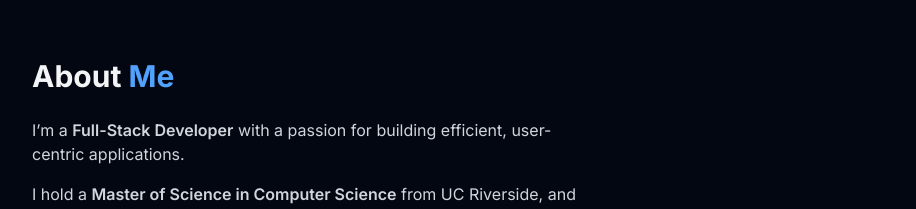
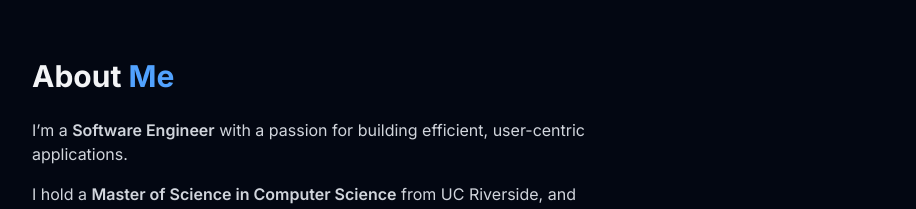
Before and after one commit to Antheagao/portfolio3, a Next.js app: page / in a window 1280 px wide. Shown: the part 2700-2909 px from the top of the page, without its empty margins (176-1092 px from the left). Built offline with nearby package versions, Linux system fonts and the light colour scheme.

Commit message:
Align About section title with the hero's Software Engineer title
Co-Authored-By: Claude Fable 5 <noreply@anthropic.com>
Claude-Session: https://claude.ai/code/session_01AcaPJEuoKpwEmL758ASHvL

```diff
--- a/src/app/components/About.tsx
+++ b/src/app/components/About.tsx
@@ -13,7 +13,7 @@ export default function About() {
 
           <div className="space-y-4 text-gray-300">
             <p>
-              I&rsquo;m a <span className="font-semibold">Full-Stack Developer</span> with a passion for
+              I&rsquo;m a <span className="font-semibold">Software Engineer</span> with a passion for
               building efficient, user-centric applications.
             </p>
 
```
